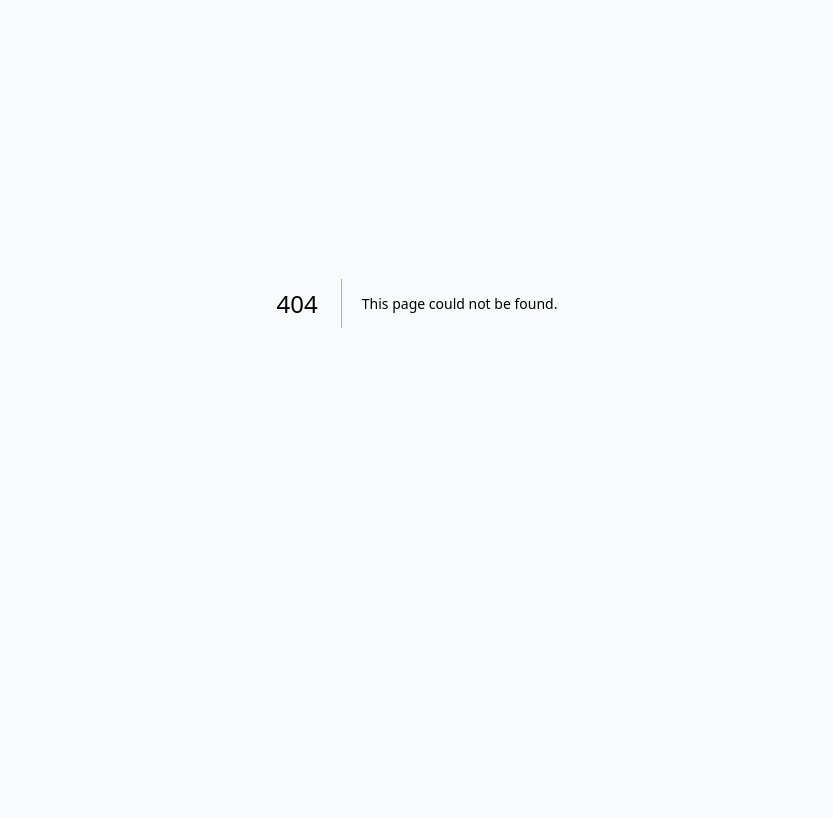
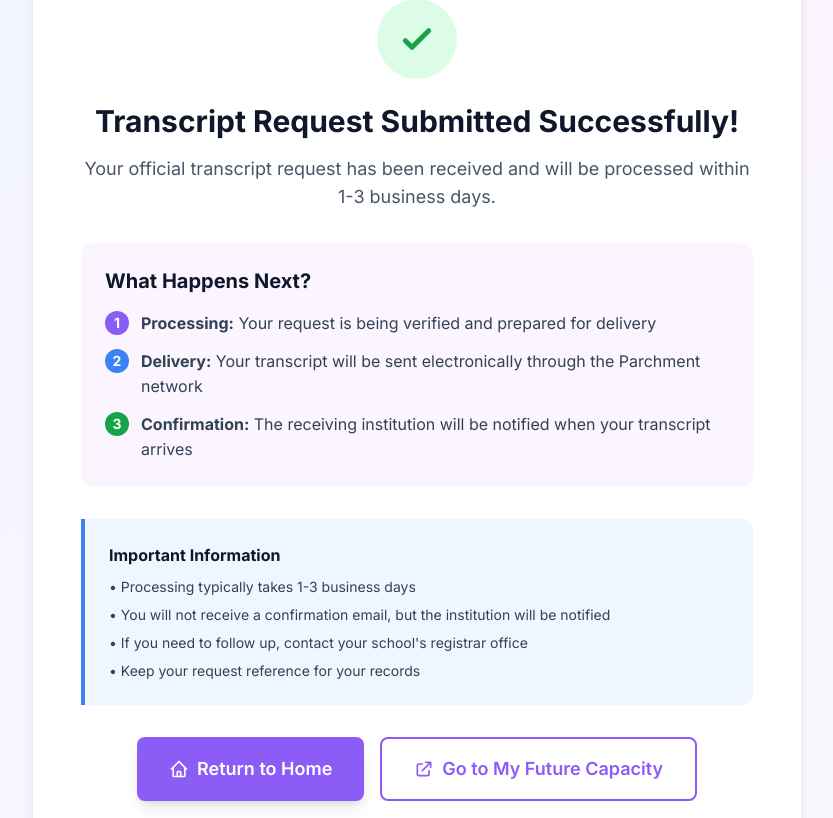
Before and after one commit to DrVM-CES/transcript-request-service, a Next.js app: page /success in a window 1280 px wide. Before the commit this address had no page. Shown: the part 242-1060 px from the top of the page, without its empty margins (223-1056 px from the left). Built offline with nearby package versions, Linux system fonts and the light colour scheme.

Commit message:
Critical UI fixes: ZIP validation, modern buttons, larger fonts, success page, gradient background

```diff
--- a/src/app/globals.css
+++ b/src/app/globals.css
@@ -16,11 +16,16 @@
   margin: 0;
 }
 
-html,
+html {
+  font-size: 16px;
+}
+
 body {
   max-width: 100vw;
   overflow-x: hidden;
-  font-family: 'Inter', sans-serif;
+  font-family: 'Inter', -apple-system, BlinkMacSystemFont, 'Segoe UI', Roboto, sans-serif;
+  font-size: 1rem;
+  line-height: 1.6;
   color: rgb(var(--foreground-rgb));
   background: linear-gradient(
       to bottom,
@@ -37,8 +42,75 @@ a {
 
 /* Focus styles for accessibility */
 *:focus-visible {
-  outline: 2px solid #2563eb;
+  outline: 2px solid #8B5CF6;
   outline-offset: 2px;
+}
+
+/* Form Input Styles */
+input[type="text"],
+input[type="email"],
+input[type="date"],
+input[type="tel"],
+select,
+textarea {
+  width: 100%;
+  padding: 0.75rem 1rem;
+  font-size: 1rem;
+  border: 2px solid #E5E7EB;
+  border-radius: 0.5rem;
+  background-color: #ffffff;
+  transition: all 0.2s;
+}
+
+input[type="text"]:focus,
+input[type="email"]:focus,
+input[type="date"]:focus,
+input[type="tel"]:focus,
+select:focus,
+textarea:focus {
+  outline: none;
+  border-color: #8B5CF6;
+  box-shadow: 0 0 0 3px rgba(139, 92, 246, 0.1);
+}
+
+input:disabled,
+select:disabled,
+textarea:disabled {
+  background-color: #F3F4F6;
+  color: #9CA3AF;
+  cursor: not-allowed;
+}
+
+/* Label Styles */
+label {
+  display: block;
+  font-size: 0.875rem;
+  font-weight: 600;
+  color: #374151;
+  margin-bottom: 0.5rem;
+}
+
+/* Button Styles */
+button {
+  font-size: 1rem;
+  font-weight: 600;
+  padding: 0.75rem 1.5rem;
+  border-radius: 0.5rem;
+  transition: all 0.2s;
+  cursor: pointer;
+  border: none;
+}
+
+button:disabled {
+  opacity: 0.5;
+  cursor: not-allowed;
+}
+
+/* Error Message Styles */
+.error-message {
+  color: #DC2626;
+  font-size: 0.875rem;
+  margin-top: 0.25rem;
 }
 
 /* Custom form styles - temporarily disabled */
--- a/src/app/layout.tsx
+++ b/src/app/layout.tsx
@@ -18,7 +18,7 @@ export default function RootLayout({
   return (
     <html lang="en">
       <body className={inter.className}>
-        <div className="min-h-screen bg-slate-50">
+        <div className="min-h-screen bg-gradient-to-br from-blue-50 via-purple-50 to-slate-50">
           <header className="bg-white border-b border-slate-200 shadow-sm">
             <div className="max-w-7xl mx-auto px-4 sm:px-6 lg:px-8">
               <div className="flex justify-between items-center h-24">
--- /dev/null
+++ b/src/app/success/page.tsx
@@ -0,0 +1,88 @@
+import Link from 'next/link';
+
+export default function SuccessPage() {
+  return (
+    <div className="max-w-3xl mx-auto py-12">
+      <div className="bg-white rounded-2xl shadow-lg p-12 text-center">
+        {/* Success Icon */}
+        <div className="w-20 h-20 bg-mfc-green-100 rounded-full flex items-center justify-center mx-auto mb-6">
+          <svg className="w-10 h-10 text-mfc-green-600" fill="none" stroke="currentColor" viewBox="0 0 24 24">
+            <path strokeLinecap="round" strokeLinejoin="round" strokeWidth={3} d="M5 13l4 4L19 7" />
+          </svg>
+        </div>
+
+        {/* Success Message */}
+        <h1 className="text-3xl font-bold text-slate-900 mb-4">
+          Transcript Request Submitted Successfully!
+        </h1>
+
+        <p className="text-lg text-slate-600 mb-8">
+          Your official transcript request has been received and will be processed within 1-3 business days.
+        </p>
+
+        {/* What's Next */}
+        <div className="bg-mfc-purple-50 rounded-xl p-6 mb-8 text-left">
+          <h2 className="text-xl font-bold text-slate-900 mb-4">What Happens Next?</h2>
+          <ol className="space-y-3 text-slate-700">
+            <li className="flex items-start gap-3">
+              <span className="flex-shrink-0 w-6 h-6 bg-mfc-purple-600 text-white rounded-full flex items-center justify-center text-sm font-bold">1</span>
+              <span><strong>Processing:</strong> Your request is being verified and prepared for delivery</span>
+            </li>
+            <li className="flex items-start gap-3">
+              <span className="flex-shrink-0 w-6 h-6 bg-mfc-blue-600 text-white rounded-full flex items-center justify-center text-sm font-bold">2</span>
+              <span><strong>Delivery:</strong> Your transcript will be sent electronically through the Parchment network</span>
+            </li>
+            <li className="flex items-start gap-3">
+              <span className="flex-shrink-0 w-6 h-6 bg-mfc-green-600 text-white rounded-full flex items-center justify-center text-sm font-bold">3</span>
+              <span><strong>Confirmation:</strong> The receiving institution will be notified when your transcript arrives</span>
+            </li>
+          </ol>
+        </div>
+
+        {/* Important Information */}
+        <div className="bg-blue-50 border-l-4 border-mfc-blue-600 rounded-r-xl p-6 mb-8 text-left">
+          <h3 className="font-bold text-slate-900 mb-2">Important Information</h3>
+          <ul className="space-y-2 text-sm text-slate-700">
+            <li>• Processing typically takes 1-3 business days</li>
+            <li>• You will not receive a confirmation email, but the institution will be notified</li>
+            <li>• If you need to follow up, contact your school's registrar office</li>
+            <li>• Keep your request reference for your records</li>
+          </ul>
+        </div>
+
+        {/* Action Buttons */}
+        <div className="flex flex-col sm:flex-row gap-4 justify-center">
+          <Link
+            href="/"
+            className="inline-flex items-center justify-center px-8 py-4 text-lg font-semibold text-white bg-mfc-purple-600 rounded-lg hover:bg-mfc-purple-700 transition-all shadow-lg hover:shadow-xl"
+          >
+            <svg className="w-5 h-5 mr-2" fill="none" stroke="currentColor" viewBox="0 0 24 24">
+              <path strokeLinecap="round" strokeLinejoin="round" strokeWidth={2} d="M3 12l2-2m0 0l7-7 7 7M5 10v10a1 1 0 001 1h3m10-11l2 2m-2-2v10a1 1 0 01-1 1h-3m-6 0a1 1 0 001-1v-4a1 1 0 011-1h2a1 1 0 011 1v4a1 1 0 001 1m-6 0h6" />
+            </svg>
+            Return to Home
+          </Link>
+
+          <a
+            href="https://myfuturecapacity.org"
+            target="_blank"
+            rel="noopener noreferrer"
+            className="inline-flex items-center justify-center px-8 py-4 text-lg font-semibold text-mfc-purple-600 bg-white border-2 border-mfc-purple-600 rounded-lg hover:bg-mfc-purple-50 transition-all"
+          >
+            <svg className="w-5 h-5 mr-2" fill="none" stroke="currentColor" viewBox="0 0 24 24">
+              <path strokeLinecap="round" strokeLinejoin="round" strokeWidth={2} d="M10 6H6a2 2 0 00-2 2v10a2 2 0 002 2h10a2 2 0 002-2v-4M14 4h6m0 0v6m0-6L10 14" />
+            </svg>
+            Go to My Future Capacity
+          </a>
+        </div>
+
+        {/* Help Text */}
+        <p className="text-sm text-slate-500 mt-8">
+          Questions? Contact your school's guidance office or{' '}
+          <Link href="/contact" className="text-mfc-purple-600 hover:underline font-medium">
+            contact support
+          </Link>
+        </p>
+      </div>
+    </div>
+  );
+}
--- /dev/null
+++ b/src/components/FormButtons.tsx
@@ -0,0 +1,75 @@
+interface FormButtonsProps {
+  onPrevious?: () => void;
+  onNext?: () => void;
+  onSubmit?: () => void;
+  isSubmitting?: boolean;
+  nextLabel?: string;
+  submitLabel?: string;
+}
+
+export function FormButtons({
+  onPrevious,
+  onNext,
+  onSubmit,
+  isSubmitting = false,
+  nextLabel = "Continue",
+  submitLabel = "Submit Request"
+}: FormButtonsProps) {
+  return (
+    <div className="flex justify-between items-center gap-4 pt-6">
+      {onPrevious ? (
+        <button
+          type="button"
+          onClick={onPrevious}
+          className="inline-flex items-center px-6 py-3 text-base font-semibold text-slate-700 bg-white border-2 border-slate-300 rounded-lg hover:bg-slate-50 hover:border-slate-400 transition-all"
+        >
+          <svg className="w-5 h-5 mr-2" fill="none" stroke="currentColor" viewBox="0 0 24 24">
+            <path strokeLinecap="round" strokeLinejoin="round" strokeWidth={2} d="M15 19l-7-7 7-7" />
+          </svg>
+          Previous
+        </button>
+      ) : (
+        <div />
+      )}
+
+      {onNext && (
+        <button
+          type="button"
+          onClick={onNext}
+          className="inline-flex items-center px-8 py-3 text-base font-semibold text-white bg-mfc-purple-600 rounded-lg hover:bg-mfc-purple-700 transition-all shadow-lg hover:shadow-xl"
+        >
+          {nextLabel}
+          <svg className="w-5 h-5 ml-2" fill="none" stroke="currentColor" viewBox="0 0 24 24">
+            <path strokeLinecap="round" strokeLinejoin="round" strokeWidth={2} d="M9 5l7 7-7 7" />
+          </svg>
+        </button>
+      )}
+
+      {onSubmit && (
+        <button
+          type="button"
+          onClick={onSubmit}
+          disabled={isSubmitting}
+          className="inline-flex items-center px-8 py-3 text-base font-semibold text-white bg-mfc-green-600 rounded-lg hover:bg-mfc-green-700 transition-all shadow-lg hover:shadow-xl disabled:opacity-50 disabled:cursor-not-allowed"
+        >
+          {isSubmitting ? (
+            <>
+              <svg className="animate-spin -ml-1 mr-3 h-5 w-5 text-white" fill="none" viewBox="0 0 24 24">
+                <circle className="opacity-25" cx="12" cy="12" r="10" stroke="currentColor" strokeWidth="4"></circle>
+                <path className="opacity-75" fill="currentColor" d="M4 12a8 8 0 018-8V0C5.373 0 0 5.373 0 12h4zm2 5.291A7.962 7.962 0 014 12H0c0 3.042 1.135 5.824 3 7.938l3-2.647z"></path>
+              </svg>
+              Submitting...
+            </>
+          ) : (
+            <>
+              {submitLabel}
+              <svg className="w-5 h-5 ml-2" fill="none" stroke="currentColor" viewBox="0 0 24 24">
+                <path strokeLinecap="round" strokeLinejoin="round" strokeWidth={2} d="M5 13l4 4L19 7" />
+              </svg>
+            </>
+          )}
+        </button>
+      )}
+    </div>
+  );
+}
--- a/src/components/form-steps/StudentInfoStep.tsx
+++ b/src/components/form-steps/StudentInfoStep.tsx
@@ -1,3 +1,5 @@
+import { FormButtons } from '../FormButtons';
+
 interface StudentInfoStepProps {
   data: any;
   errors: Record<string, string>;
@@ -133,14 +135,10 @@ export function StudentInfoStep({ data, errors, onChange, onNext }: StudentInfoS
         </p>
       </div>
 
-      <div className="flex justify-end">
-        <button
-          onClick={onNext}
-          className="btn btn-primary"
-        >
-          Continue to School Information
-        </button>
-      </div>
+      <FormButtons
+        onNext={onNext}
+        nextLabel="Continue to School Information"
+      />
     </div>
   );
 }
--- a/src/lib/validation.ts
+++ b/src/lib/validation.ts
@@ -60,9 +60,10 @@ export const transcriptRequestSchema = z.object({
     .or(z.literal('')),
 
   schoolZip: z.string()
-    .regex(/^\d{5}(-\d{4})?$/, 'Please enter a valid ZIP code')
     .optional()
-    .or(z.literal('')),
+    .refine((val) => !val || /^\d{5}(-\d{4})?$/.test(val), {
+      message: 'Please enter a valid ZIP code'
+    }),
 
   schoolPhone: z.string()
     .regex(phoneRegex, 'Please enter phone in format (xxx) xxx-xxxx')
@@ -115,9 +116,10 @@ export const transcriptRequestSchema = z.object({
     .or(z.literal('')),
 
   destinationZip: z.string()
-    .regex(/^\d{5}(-\d{4})?$/, 'Please enter a valid ZIP code')
     .optional()
-    .or(z.literal('')),
+    .refine((val) => !val || /^\d{5}(-\d{4})?$/.test(val), {
+      message: 'Please enter a valid ZIP code'
+    }),
 
   // Document Type
   documentType: z.enum([
```
Also changed, not shown: 1 other file (tests, documents, lock files or other folders).
